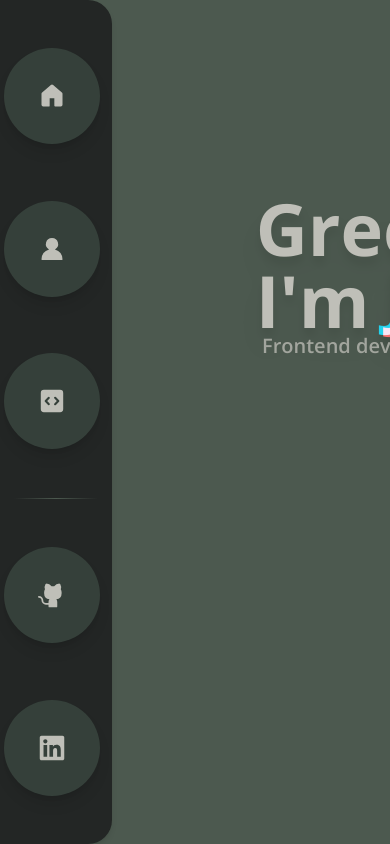
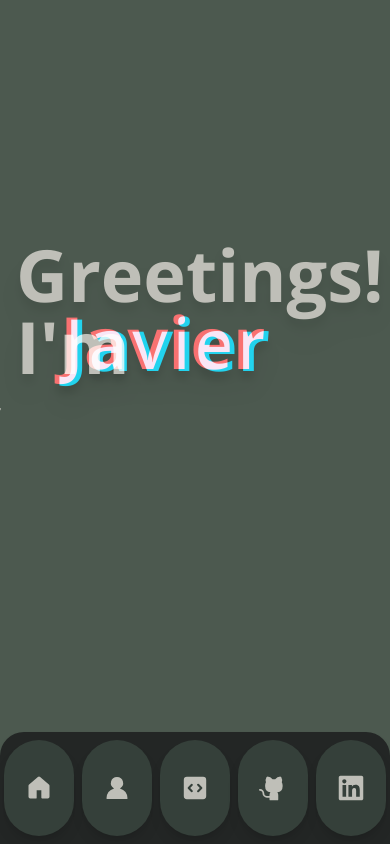
Before and after one commit to Ellin-cenciado/md-portfolio, a React (Vite) app: page / in a window 390 px wide. Built offline with nearby package versions, Linux system fonts and the light colour scheme.

Commit message:
added @media for mobile devices based on aspect ratio

```diff
--- a/index.html
+++ b/index.html
@@ -8,7 +8,6 @@
   <link
     href="https://fonts.googleapis.com/css2?family=Open+Sans:ital,wght@0,300;0,400;0,500;0,600;0,700;0,800;1,300;1,400;1,500;1,600;1,700;1,800&family=Roboto:ital,wght@0,100;0,300;0,400;0,500;0,700;0,900;1,100;1,300;1,400;1,500;1,700;1,900&display=swap"
     rel="stylesheet">
-  <link rel="icon" type="image/svg+xml" href="/vite.svg" />
   <meta name="viewport" content="width=device-width, initial-scale=1.0" />
   <title>Welcome!</title>
 </head>
--- a/src/components/NavBar.jsx
+++ b/src/components/NavBar.jsx
@@ -16,7 +16,6 @@ function NavBar() {
         <SideBarIcon
           icon={<HiMiniCodeBracketSquare size="28"  />} render = 'examples' text="Examples"
         />
-        <hr />
         <SideBarSocial
           icon={<PiGithubLogoFill size="28" />}
           text="Github"
--- a/src/components/PersonalCard.jsx
+++ b/src/components/PersonalCard.jsx
@@ -4,13 +4,15 @@ import {NavBarContext} from '../context/NavBarContext'
 //gets homeClassName from NavBarContext
 
 function PersonalCard() {
-  const homeClassName = useContext(NavBarContext);
+  const homeClassName = useContext(NavBarContext).homeClassName;
   return (
-    <div className={homeClassName.homeClassName}>
+    <div className={homeClassName}>
       <h1 className="personal-card">Greetings!<br/>I&apos;m</h1>
-      <h1 className="personal-card my-name-cyan">Javier</h1>
-      <h1 className="personal-card my-name-red">Javier</h1>
-      <h2 className="absolute text-forest-100 top-82 left-50 text-xl font-semibold opacity-75">Frontend developer</h2>
+      <div className='max-w-0'>
+        <h1 className="personal-card my-name-cyan">Javier</h1>
+        <h1 className="personal-card my-name-red">Javier</h1>
+      </div>
+      <h2 className="role-description">Frontend developer</h2>
     </div>
   );
 }
--- a/src/components/SideBarIcon.jsx
+++ b/src/components/SideBarIcon.jsx
@@ -14,10 +14,8 @@ export function SideBarIcon({ icon, text ,render}) {
     UpdatePage(render);
     /* On click it enlarges the button to fit the whole screen for 0.5 sec and also hides the button description when hovering*/
     await setTimeout(() => {
-      setClassList("sidebar-icon group ");
-      setClassListText(
-        "sidebar-tooltip group-hover:opacity-100 group-hover:left-40 group-hover:scale-100 hover:hidden"
-      );
+      setClassList("sidebar-icon group");
+      setClassListText("sidebar-tooltip group-hover:opacity-100 group-hover:left-40 group-hover:scale-100 hover:hidden");
     }, 500);
 
     setClassList("sidebar-icon group clicked");
--- a/src/context/NavBarContext.jsx
+++ b/src/context/NavBarContext.jsx
@@ -6,7 +6,6 @@ export const NavBarContext = createContext();
 //This controls which page is being currently shown
 
 export function NavBarContextProvider(props) {
-
   //Sets current page to home, it works by addind the 'hidden' class to every page but the page currently
   //being rendered on
 
@@ -24,27 +23,32 @@ export function NavBarContextProvider(props) {
   //adds or removes the 'hidden tag depending on which page u r in'
 
   function UpdatePage(page) {
+    //Hides all pages before showing the selected one
+    setHomeClassName("flex items-center h-screen w-screen select-none hidden");
+    setAboutClassName("flex items-center h-screen w-screen select-none hidden");
+    setExamplesClassName(
+      "flex items-center h-screen w-screen select-none hidden"
+    );
+
     setCurrentPage(page);
     switch (page) {
       case "home":
-            console.log('Switched to home!!');
+        console.log("Switched to home!!");
+
         setHomeClassName("flex items-center h-screen w-screen select-none");
-            setAboutClassName("flex items-center h-screen w-screen select-none hidden");
-            setExamplesClassName("flex items-center h-screen w-screen select-none hidden");
+
         break;
-        case 'about':
-            console.log('Switched to about!!');
+      case "about":
+        console.log("Switched to about!!");
 
-            setHomeClassName("flex items-center h-screen w-screen select-none hidden");
         setAboutClassName("flex items-center h-screen w-screen select-none ");
-            setExamplesClassName("flex items-center h-screen w-screen select-none hidden");
         break;
-        case 'examples':
-            console.log('Switched to examples!!');
+      case "examples":
+        console.log("Switched to examples!!");
 
-            setHomeClassName("flex items-center h-screen w-screen select-none hidden");
-            setAboutClassName("flex items-center h-screen w-screen select-none hidden");
-            setExamplesClassName("flex items-center h-screen w-screen select-none ");
+        setExamplesClassName(
+          "flex items-center h-screen w-screen select-none "
+        );
         break;
     }
   }
--- a/src/index.css
+++ b/src/index.css
@@ -4,11 +4,13 @@
 
 * {
   font-family: "Open Sans";
+  min-width: 0;
 }
 body {
   background-color: #4c594f;
   animation-iteration-count: 1;
   animation-fill-mode: forwards;
+  min-height: 100%;
 }
 
 @keyframes fadeInAnimation {
@@ -26,6 +28,9 @@ body {
   animation-iteration-count: 1;
   animation-fill-mode: forwards;
 }
+html {
+  height: 100%;
+}
 
 .personal-card {
   animation: fadeInAnimation cubic-bezier(0.16, 1, 0.3, 1) 2s;
@@ -42,17 +47,26 @@ body {
   animation-iteration-count: 1;
   animation-fill-mode: forwards;
 }
-hr {
-  height: 1px;
-  background: radial-gradient(
-    circle,
-    rgba(76, 89, 79, 1) 0%,
-    rgba(35, 38, 37, 1) 75%
-  );
-  border: none;
+
+@media screen and (aspect-ratio < 1/1) {
+  .navBar {
+    @apply relative top-[-7rem] left-[-4rem] rounded-t-3xl h-screen w-screen flex flex-row justify-evenly
+  }
+  .personal-card{
+    @apply relative top-[-7rem] left-[-3rem]
+  }
+  .my-name-cyan {
+    @apply relative top-[-2.7rem] left-[-16rem]
+  }
+  .my-name-red {
+    @apply relative top-[-7.3rem] left-[-16.3rem]
+  }
+  .role-description{
+    @apply relative top-[-1.5rem] left-[-26rem];
+  }
 }
+@layer components {
 
-@layer components {
   .navBar {
     @apply fixed top-0 left-0 h-screen w-28 m-0 flex flex-col justify-evenly bg-forest-500
     text-white rounded-r-3xl shadow-md;
@@ -70,10 +84,10 @@ hr {
   .personal-card {
     @apply absolute text-forest-100 top-48 left-48 text-7xl font-bold drop-shadow-xl;
   }
-  .about-card{
+  .about-card {
     @apply absolute text-forest-100 top-48 left-48 text-7xl font-bold drop-shadow-xl;
   }
-  .examples-card{
+  .examples-card {
     @apply absolute text-forest-100 top-48 left-48 text-7xl font-bold drop-shadow-xl;
   }
   .my-name-cyan {
@@ -82,7 +96,10 @@ hr {
   .my-name-red {
     @apply absolute left-81 top-65 text-red-400 opacity-100 mix-blend-screen;
   }
-  .clicked{
-    @apply absolute h-screen w-screen hover:bg-forest-500 bg-forest-500 z-50
+  .clicked {
+    @apply absolute h-screen w-screen hover:bg-forest-500 bg-forest-500 z-50;
+  }
+  .role-description{
+    @apply absolute text-forest-100 top-82 left-50 text-xl font-semibold opacity-75 ;
   }
 }
```
Lines whose indentation alone changed are shown as unchanged.
